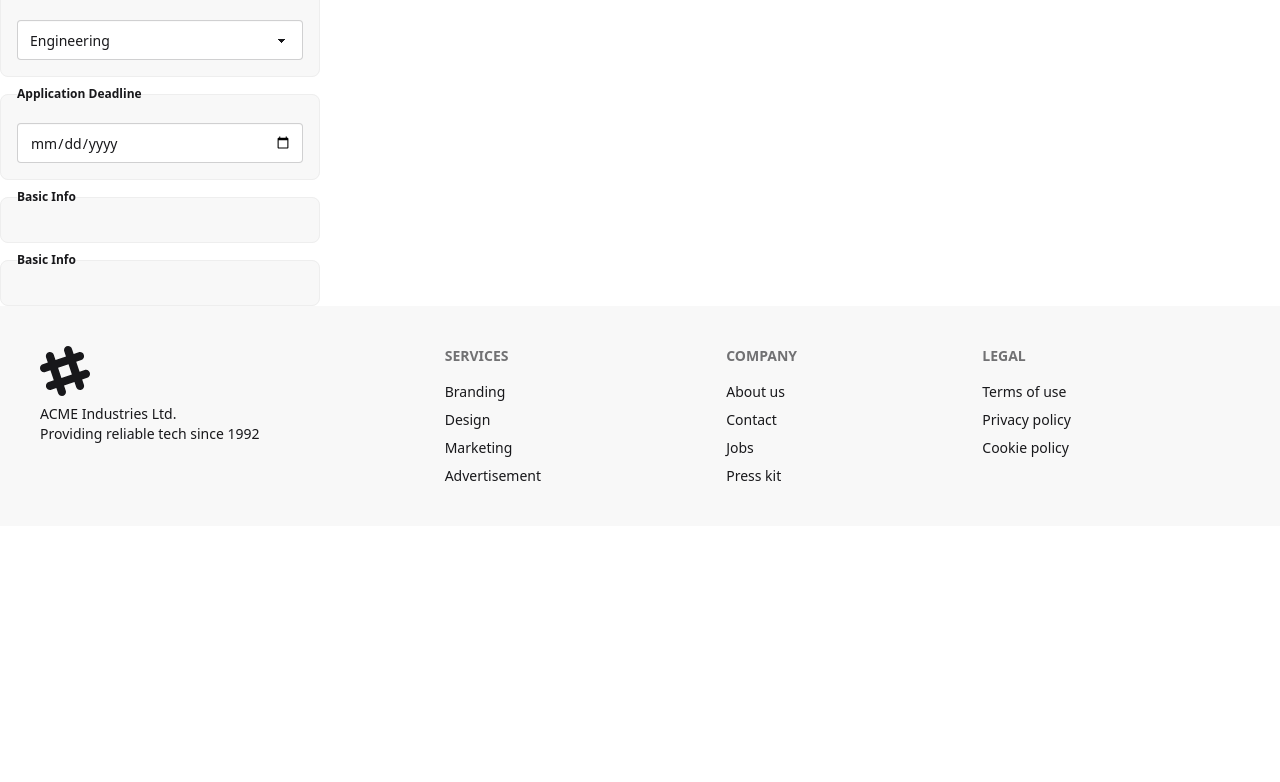
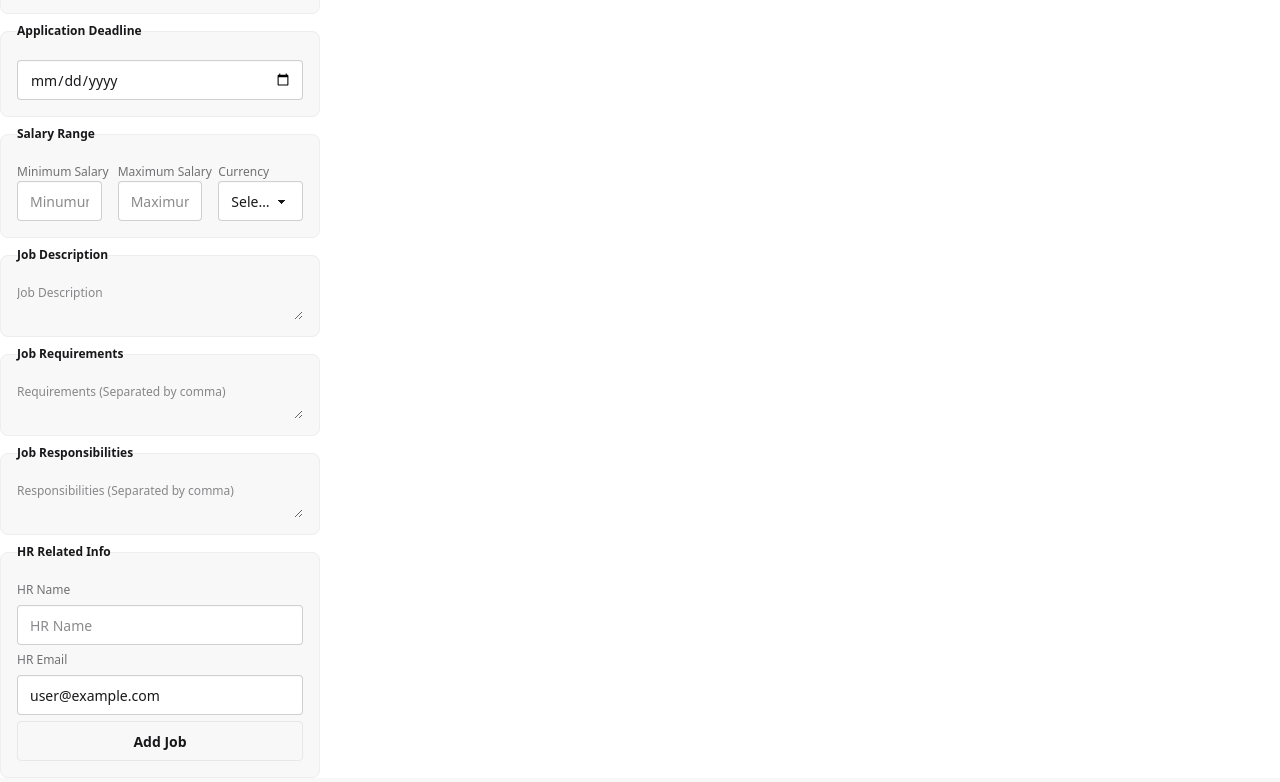
Before and after one commit to mdmhrz/career-code, a React (Vite) app: page /addJob in a window 1280 px wide. Shown: the part 618-1400 px from the top of the page. Before the commit the page ends 1144 px from the top, so only its background shows below. Built offline with nearby package versions, Linux system fonts and the light colour scheme; no server answers; sample sign-in values are in the browser's storage.

Commit message:
Sob mathar upor diye geche

```diff
--- /dev/null
+++ b/src/api/jobsApi.js
@@ -0,0 +1,3 @@
+export const jobsCreatedByPromise = (email) => {
+    return fetch(`http://localhost:3000/jobs/applications?email=${email}`).then(res => res.json())
+}
--- a/src/pages/AddJob/AddJob.jsx
+++ b/src/pages/AddJob/AddJob.jsx
@@ -1,10 +1,63 @@
 import React from 'react';
+import useAuth from '../../hooks/useAuth';
+import axios from 'axios';
+import Swal from 'sweetalert2';
 
 const AddJob = () => {
+    const { user } = useAuth();
+
+    const handleAddAJob = e => {
+        e.preventDefault();
+        const form = e.target;
+        const formData = new FormData(form);
+
+        const data = Object.fromEntries(formData.entries());
+        // console.log(data);
+
+        //Porcess salary range data
+        const { min, max, currency, ...newJob } = data;
+
+        newJob.salaryRange = { min, max, currency };
+
+        //process requirements
+        // const requirementString = newJob.requirements;
+        // const requirementsDirty = requirementString.split(',');
+        // const requirementsClean = requirementsDirty.map(req => req.trim())
+        // newJob.requirements = requirementsClean;
+        newJob.requirements = newJob.requirements.split(',').map(req => req.trim());
+
+        //Responsibilities Process
+        newJob.responsibilities = newJob.responsibilities.split(',').map(res => res.trim())
+
+
+        newJob.status = 'active';
+
+        //Save job to the database
+
+        axios.post('http://localhost:3000/jobs', newJob).then(res => {
+            console.log(res);
+            if (res.data.insertedId) {
+                Swal.fire({
+                    position: "top-end",
+                    icon: "success",
+                    title: "Your Job has been succesfully posted",
+                    showConfirmButton: false,
+                    timer: 1500
+                });
+            }
+        }).catch(error => {
+            console.log(error);
+        })
+
+
+        console.log(newJob);
+    }
+
     return (
         <div>
             <h2>Please add a job</h2>
-            <form action="">
+            <form onSubmit={handleAddAJob}>
+                {/* Basic Info */}
                 <fieldset className="fieldset bg-base-200 border-base-300 rounded-box w-xs border p-4">
                     <legend className="fieldset-legend">Basic Info</legend>
 
@@ -12,29 +65,25 @@ const AddJob = () => {
                     <input type="text" name='title' className="input" placeholder="Job Title" />
 
                     <label className="label">Company</label>
-                    <input type="password" name='company' className="input" placeholder="Company Name" />
+                    <input type="text" name='company' className="input" placeholder="Company Name" />
 
 
                     <label className="label">Location</label>
-                    <input type="password" className="input" placeholder="Company Location" name='location' />
+                    <input type="text" className="input" placeholder="Company Location" name='location' />
 
                     <label className="label">Company Logo</label>
-                    <input type="password" name='company_logo' className="input" placeholder="Company Logo URL" />
+                    <input type="text" name='company_logo' className="input" placeholder="Company Logo URL" />
                 </fieldset>
 
-                <fieldset className="fieldset bg-base-200 border-base-300 rounded-box w-xs border p-4">
-                    <legend className="fieldset-legend">Basic Info</legend>
-
-                    {/* Job Type */}
-                </fieldset>
+                {/* Job Type */}
                 <fieldset className="fieldset bg-base-200 border-base-300 rounded-box w-xs border p-4">
                     <legend className="fieldset-legend">Job Type</legend>
 
                     <div className="filter">
                         <input className="btn filter-reset" type="radio" name="jobType" aria-label="All" />
-                        <input className="btn" type="radio" name="jobType" aria-label="On-Site" />
-                        <input className="btn" type="radio" name="jobType" aria-label="Remote" />
-                        <input className="btn" type="radio" name="jobType" aria-label="Hybrid" />
+                        <input value='On-Site' className="btn" type="radio" name="jobType" aria-label="On-Site" />
+                        <input value='Remote' className="btn" type="radio" name="jobType" aria-label="Remote" />
+                        <input value='Hybrid' className="btn" type="radio" name="jobType" aria-label="Hybrid" />
                     </div>
 
                 </fieldset>
@@ -49,25 +98,74 @@ const AddJob = () => {
                         <option>Marketing</option>
                         <option>Finance</option>
                     </select>
-
                 </fieldset>
 
 
                 {/* Application Deadline */}
                 <fieldset className="fieldset bg-base-200 border-base-300 rounded-box w-xs border p-4">
                     <legend className="fieldset-legend">Application Deadline</legend>
-                    <input type="date" className='input' />
+                    <input type="date" name='applicationDeadline' className='input' />
+                </fieldset>
 
+                {/* Salary Range */}
+                <fieldset className="fieldset bg-base-200 border-base-300 rounded-box w-xs border p-4">
+                    <legend className="fieldset-legend">Salary Range</legend>
+                    <div className='grid grid-cols-1 lg:grid-cols-3 gap-4'>
+                        <div>
+                            <label className="label">Minimum Salary</label>
+                            <input type="text" name='min' className="input" placeholder="Minumum Salary" />
+                        </div>
+
+                        <div>
+                            <label className="label">Maximum Salary</label>
+                            <input type="text" name='max' className="input" placeholder="Maximum Salary" />
+                        </div>
+
+                        <div>
+                            <label className="label">Currency</label>
+                            <select defaultValue="Select a Currency" className="select" name='currency'>
+                                <option disabled={true}>Select a Currency</option>
+                                <option>BDT</option>
+                                <option>USD</option>
+                                <option>EU</option>
+                            </select>
+                        </div>
+                    </div>
                 </fieldset>
+
+                {/* Job Description */}
                 <fieldset className="fieldset bg-base-200 border-base-300 rounded-box w-xs border p-4">
-                    <legend className="fieldset-legend">Basic Info</legend>
+                    <legend className="fieldset-legend">Job Description</legend>
+                    <textarea name="description" placeholder='Job Description' id=""></textarea>
 
 
                 </fieldset>
+
+                {/* Job Requirements */}
                 <fieldset className="fieldset bg-base-200 border-base-300 rounded-box w-xs border p-4">
-                    <legend className="fieldset-legend">Basic Info</legend>
+                    <legend className="fieldset-legend">Job Requirements</legend>
+                    <textarea name="requirements" placeholder='Requirements (Separated by comma)' id=""></textarea>
+
+                </fieldset>
+
+                {/* Job Responsibilities */}
+                <fieldset className="fieldset bg-base-200 border-base-300 rounded-box w-xs border p-4">
+                    <legend className="fieldset-legend">Job Responsibilities</legend>
+                    <textarea name="responsibilities" placeholder='Responsibilities (Separated by comma)' id=""></textarea>
+
+                </fieldset>
+
+                <fieldset className="fieldset bg-base-200 border-base-300 rounded-box w-xs border p-4">
+                    <legend className="fieldset-legend">HR Related Info</legend>
+
+                    <label className="label">HR Name</label>
+                    <input type="text" name='hr_name' className="input" placeholder="HR Name" />
+
+                    <label className="label">HR Email</label>
+                    <input type="email" name='hr_email' defaultValue={user?.email} className="input" placeholder="Company Name" />
 
 
+                    <input type="submit" className='btn' value="Add Job" />
                 </fieldset>
             </form>
         </div>
--- a/src/pages/Shared/Navbar.jsx
+++ b/src/pages/Shared/Navbar.jsx
@@ -29,6 +29,7 @@ const Navbar = () => {
         {
             user && <>
                 <li><NavLink to='/addJob'>Add Job</NavLink></li>
+                <li><NavLink to='/myPostedJobs'>My Posted Jobs</NavLink></li>
             </>
         }
     </>
--- /dev/null
+++ b/src/pages/ViewApplications/ViewApplications.jsx
@@ -0,0 +1,68 @@
+import axios from 'axios';
+import React from 'react';
+import { useLoaderData, useParams } from 'react-router';
+import Swal from 'sweetalert2';
+
+const ViewApplications = () => {
+    const applications = useLoaderData();
+    const handleStatusChange = (e, app_id) => {
+        // console.log(e.target.value, application);
+
+        //Update Status in DB
+        axios.patch(`http://localhost:3000/applications/${app_id}`, { status: e.target.value }).then(res => {
+            if (res.data.modifiedCount) {
+                Swal.fire({
+                    position: "top-end",
+                    icon: "success",
+                    title: "Application Status Updated",
+                    showConfirmButton: false,
+                    timer: 1500
+                });
+            }
+        }).catch(error => console.log(error))
+    }
+
+    const { job_id } = useParams()
+    return (
+        <div>
+            <h2 className="text-4xl">Applications for : {applications.length}</h2>
+            <div>
+                <div className="overflow-x-auto">
+                    <table className="table">
+                        {/* head */}
+                        <thead>
+                            <tr>
+                                <th></th>
+                                <th>Name</th>
+                                <th>Job</th>
+                                <th>Status</th>
+                            </tr>
+                        </thead>
+                        <tbody>
+                            {/* rows  */}
+                            {
+                                applications.map((application, index) => <tr key={application._id}>
+                                    <th>{index + 1}</th>
+                                    <td>{application.applicant}</td>
+                                    <td>Quality Control Specialist</td>
+                                    <td>
+                                        <select onChange={e => handleStatusChange(e, application._id)} defaultValue={application.status} className="select">
+                                            <option disabled={true}>Update Status</option>
+                                            <option>Pending</option>
+                                            <option>Interview</option>
+                                            <option>Hired</option>
+                                            <option>Rejected</option>
+                                        </select>
+                                    </td>
+                                </tr>)
+                            }
+
+                        </tbody>
+                    </table>
+                </div>
+            </div>
+        </div>
+    );
+};
+
+export default ViewApplications;
```
Also changed, not shown: src/pages/MyPostedJobs/MyPostedJobList.jsx (added, +43 -0 lines), src/pages/MyPostedJobs/MyPostedJobs.jsx (added, +20 -0 lines), src/router/router.jsx (+11 -0 lines).
